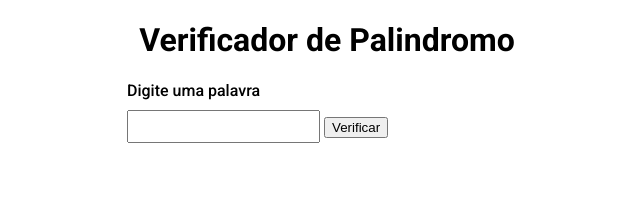
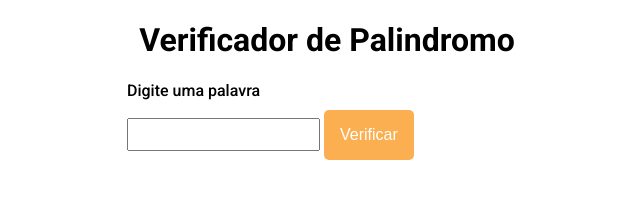
Before and after one commit to TeacherSamanthaSilva/VerificadordePalindromo, a plain HTML site: page index.html in a window 1280 px wide. Shown: the whole page, without its empty margins (313-953 px from the left). Drawn offline with Linux system fonts and the light colour scheme.

Commit message:
continuação css
Nesse commit continuei o css

```diff
--- a/style.css
+++ b/style.css
@@ -90,3 +90,12 @@
     font-size: 1rem;
 
   }
+
+  button{
+    padding: 1rem;
+    font-size: 1rem;
+    background-color: #fcaf50;
+    color: #fff;
+    border: none;
+    border-radius: 5px;
+  }
```
